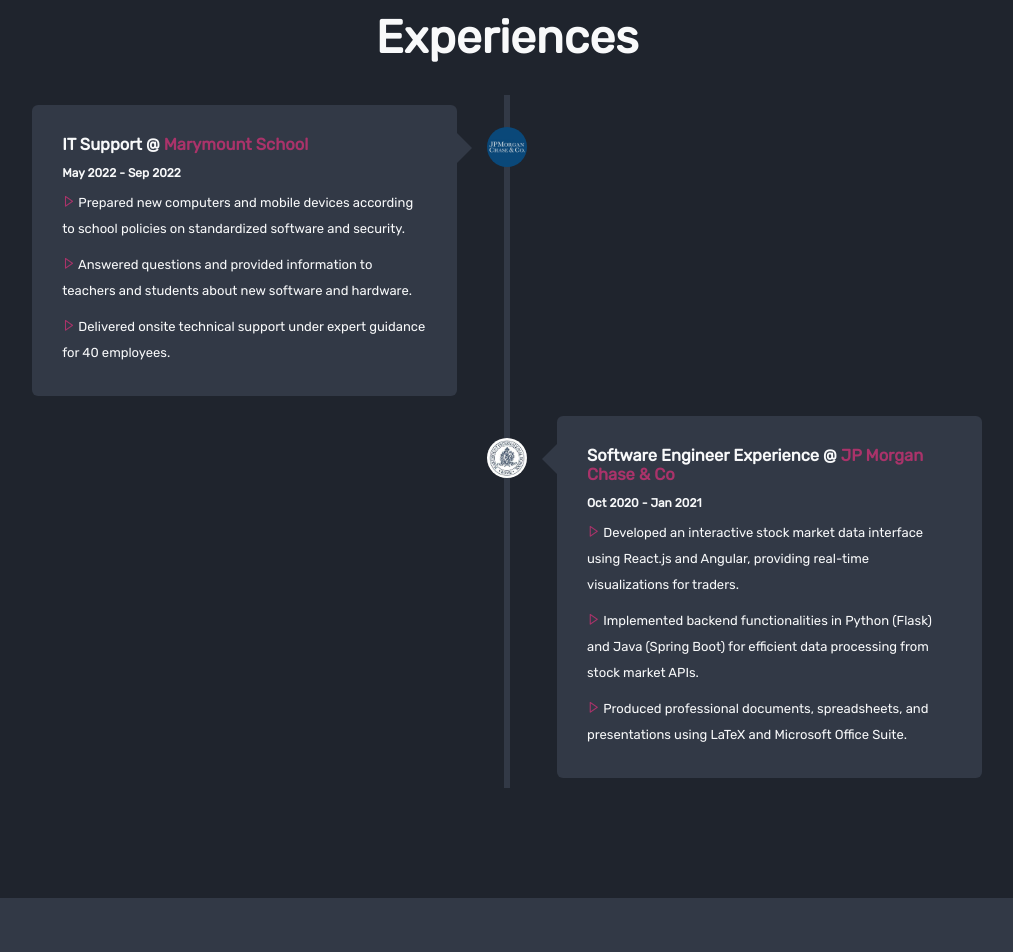
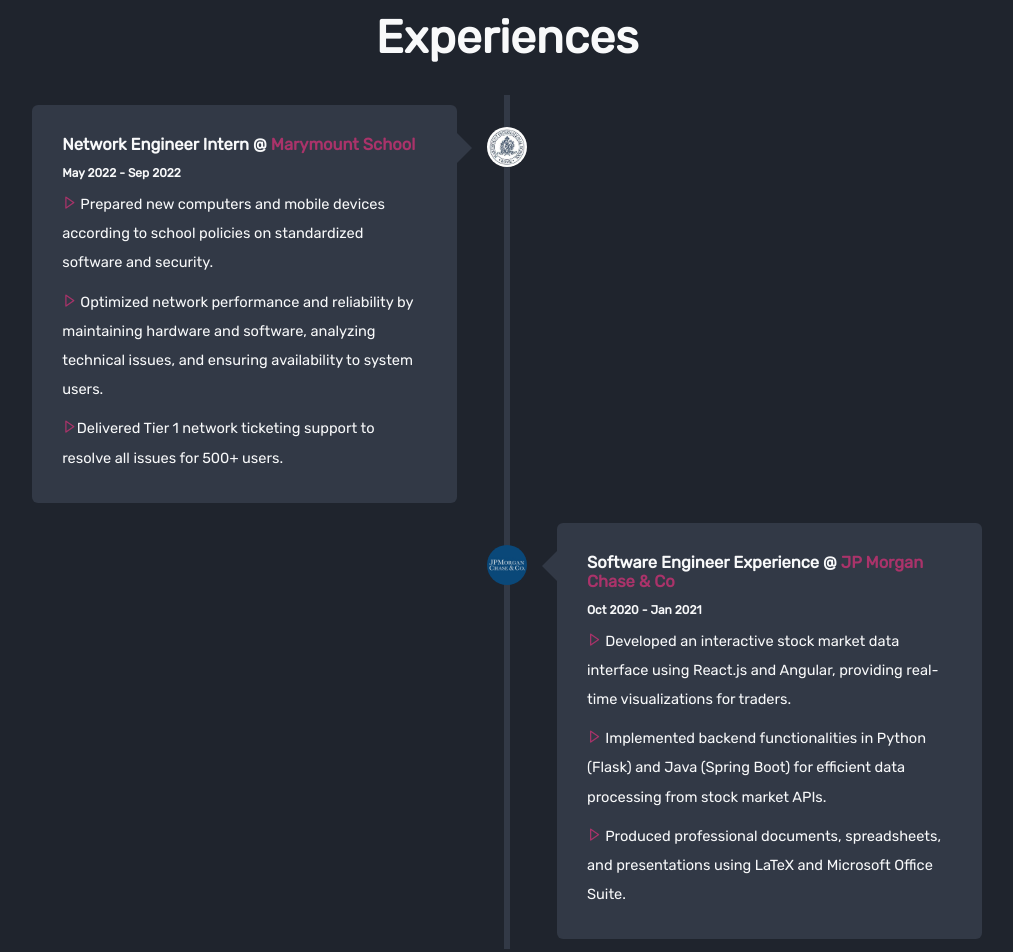
Before and after one commit to Cece18/Charlene, a plain HTML site: page index.html in a window 1280 px wide. Shown: the part 1700-2652 px from the top of the page, without its empty margins (133-1146 px from the left). Drawn offline with nearby package versions, Linux system fonts and the light colour scheme.

Commit message:
Update Experience and Projects

```diff
--- a/index.html
+++ b/index.html
@@ -12,6 +12,7 @@
 
 </head>
 <body>
+
     <!-- header design -->
     <header class="header">
         <a href="#" class="logo">Charlene Noye</a>
@@ -78,20 +79,20 @@
         <h2 class="heading">Experiences</h2>
         <div class="timeline">
             <div class="container left-container">
-                <img src="images/jplogo.jpeg" alt="">
+                <img src="images/marym.jpeg" alt="">
                 <div class="textbox">
-                    <h2>IT Support @ <span>Marymount School</span></h2>
+                    <h2>Network Engineer Intern @ <span>Marymount School</span></h2>
                     <p><strong> May 2022 - Sep 2022</strong></p>
                     <ul>
                         <li> <i class='bx bx-right-arrow'></i> Prepared new computers and mobile devices according to school policies on standardized software and security.</li>
-                        <li> <i class='bx bx-right-arrow'></i> Answered questions and provided information to teachers and students about new software and  hardware.</li>
-                        <li> <i class='bx bx-right-arrow'></i> Delivered onsite technical support under expert guidance for 40 employees.</li>
+                        <li> <i class='bx bx-right-arrow'></i> Optimized network performance and reliability by maintaining hardware and software, analyzing technical issues, and ensuring availability to system users.</li>
+                        <li> <i class='bx bx-right-arrow'></i>Delivered Tier 1 network ticketing support to resolve all issues for 500+ users.</li>
                     </ul>
                     <span class="left-container-arrow"></span>
                 </div>
             </div>
             <div class="container right-container">
-                <img src="images/marym.jpeg" alt="">
+                <img src="images/jplogo.jpeg" alt="">
                 <div class="textbox">
                     <h2>Software Engineer Experience @<span> JP Morgan Chase & Co</span></h2>
                     <p><strong> Oct 2020 - Jan 2021</strong></p>
--- a/style.css
+++ b/style.css
@@ -257,7 +257,7 @@ span{
 .right-container li ,
 .left-container li{
     list-style-type: none;
-    font-size:1.3rem;
+    font-size:1.46rem;
     padding-bottom: 1rem;
     line-height: 2;
 
@@ -453,7 +453,7 @@ span{
 }
 
 .services-box p{
-    font-size: 1.2rem;
+    font-size: 1.3rem;
     margin: 1rem 0.3rem;
     line-height: 2;
 }
@@ -586,4 +586,7 @@ span{
         text-align: center;
         margin-top: 2rem;
     }
+    section.services p {
+        font-size: 1.6rem;
+    }
 }
```
